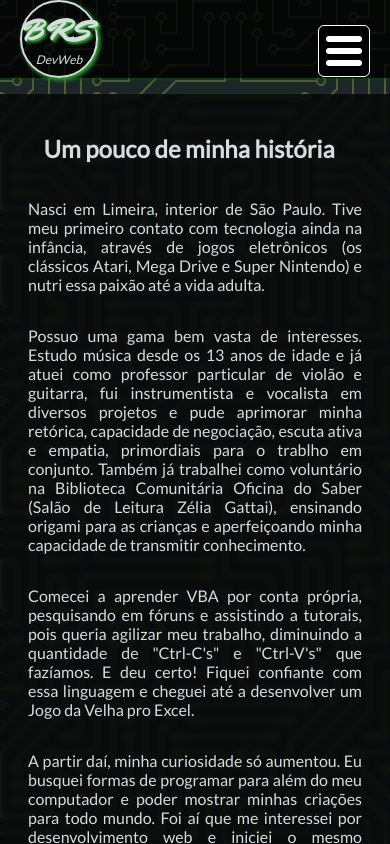
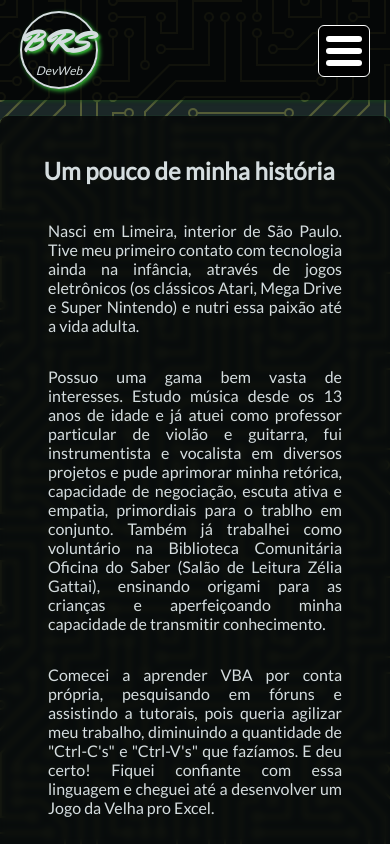
Before and after one commit to vanriwerson/portfolio-react-reboot, a React (Create React App) app: page /about in a window 390 px wide. Built offline with nearby package versions, Linux system fonts and the light colour scheme.

Commit message:
Corrigindo problemas de responsividade

```diff
--- a/src/pages/About.css
+++ b/src/pages/About.css
@@ -1,9 +1,5 @@
 .about {
-  align-items: center;
-  display: flex;
-  flex-direction: column;
   height: 100vh;
-  justify-content: space-between;
   width: 100%;
 }
 
@@ -15,10 +11,9 @@
   box-shadow: 1px 1px 2px rgb(53, 182, 53);
   display: flex;
   flex-direction: column;
-  margin: 16px;
+  margin: 16px auto;
   max-width: 800px;
   padding: 20px;
-  width: 100%;
 }
 
 .about-content h1 {
--- a/src/pages/Home.css
+++ b/src/pages/Home.css
@@ -63,7 +63,7 @@
     align-items: center;
     display: flex;
     justify-content: center;
-    margin: 0;
+    margin: 16px 0 0 0;
   }
 
   .home-skill-list img {
```
